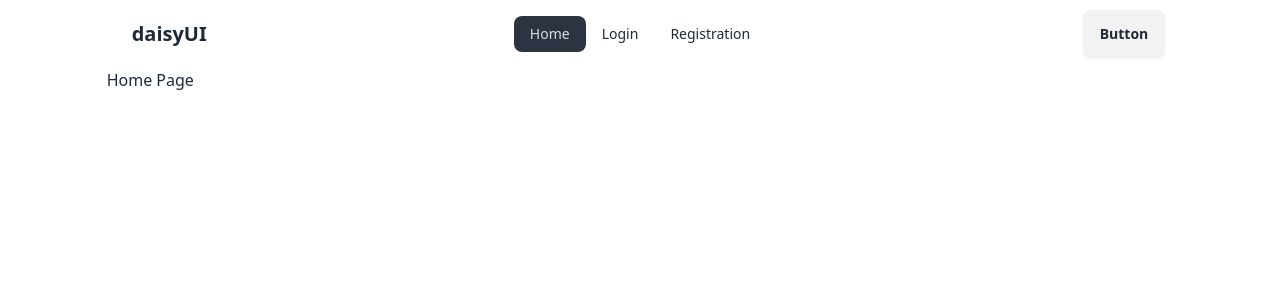
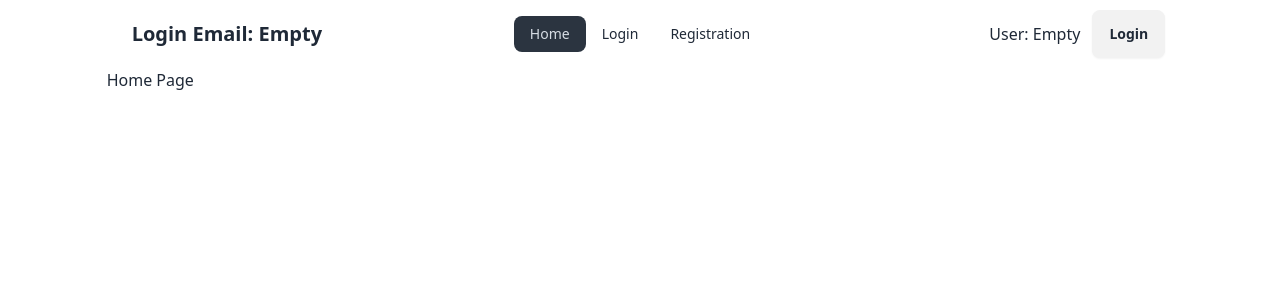
Before and after one commit to ShafayetHossain/microdeft_react_test_shafayet_hossain, a React (Vite) app: page / in a window 1280 px wide. Shown: the top 300 px of the page. Built offline with nearby package versions, Linux system fonts and the light colour scheme.

Commit message:
navbar functionlity update

```diff
--- a/src/components/Login/Login.jsx
+++ b/src/components/Login/Login.jsx
@@ -40,6 +40,8 @@ const Login = () => {
     } catch (err) {
       console.log(err.message);
     }
+
+    form.reset();
   };
 
   return (
--- a/src/components/Navbar/Navbar.jsx
+++ b/src/components/Navbar/Navbar.jsx
@@ -1,20 +1,21 @@
 import React, { useContext } from "react";
-import { NavLink } from "react-router-dom";
+import { Link, NavLink } from "react-router-dom";
 import { ContextProvider } from "../../Provider/Provider";
 
 const Navbar = () => {
-  const {user}= useContext(ContextProvider);
-  console.log(user);
+  const { user,setUser } = useContext(ContextProvider);
+  const userData = user?.data?.user;
+  console.log(userData);
   const link = (
     <>
       <li>
-        <NavLink to={'/'}>Home</NavLink>
+        <NavLink to={"/"}>Home</NavLink>
       </li>
       <li>
-        <NavLink to={'/login'}>Login</NavLink>
+        <NavLink to={"/login"}>Login</NavLink>
       </li>
       <li>
-        <NavLink to={'/registration'}>Registration</NavLink>
+        <NavLink to={"/registration"}>Registration</NavLink>
       </li>
     </>
   );
@@ -45,13 +46,18 @@ const Navbar = () => {
             {link}
           </ul>
         </div>
-        <a className="btn btn-ghost text-xl">daisyUI</a>
+        <a className="btn btn-ghost text-xl">{`Login Email: ${user? userData?.email: "Empty"}`}</a>
       </div>
       <div className="navbar-center hidden lg:flex">
         <ul className="menu menu-horizontal px-1">{link}</ul>
       </div>
       <div className="navbar-end">
-        <a className="btn">Button</a>
+        <span className="mr-3">{`User: ${user? userData?.name: "Empty"}`}</span>
+        {user ? (
+          <button onClick={()=>setUser(null)} className="btn">Logout</button>
+        ) : (
+          <Link to={"/login"} className="btn">Login</Link>
+        )}
       </div>
     </div>
   );
```
